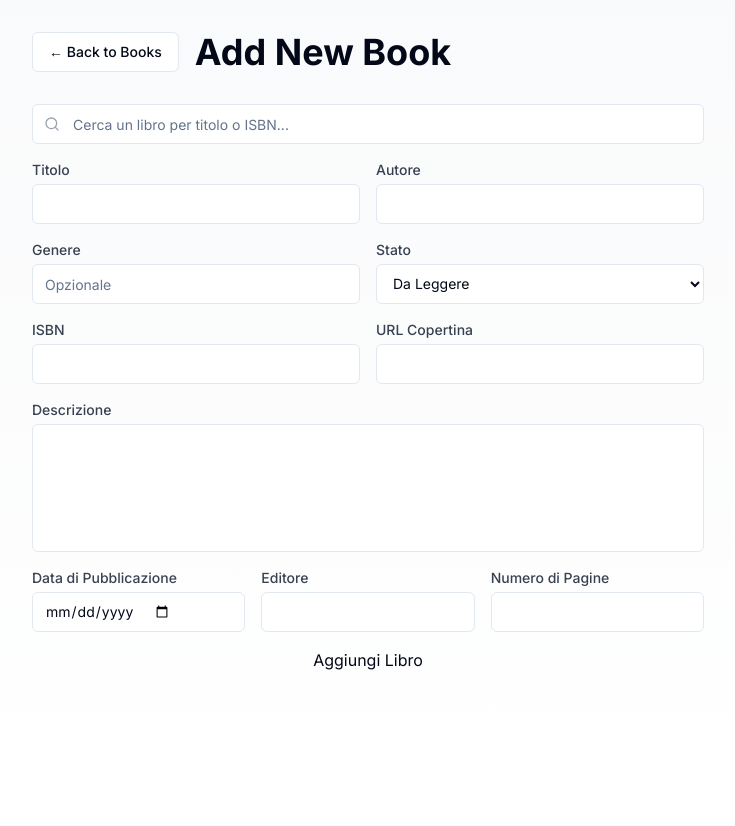
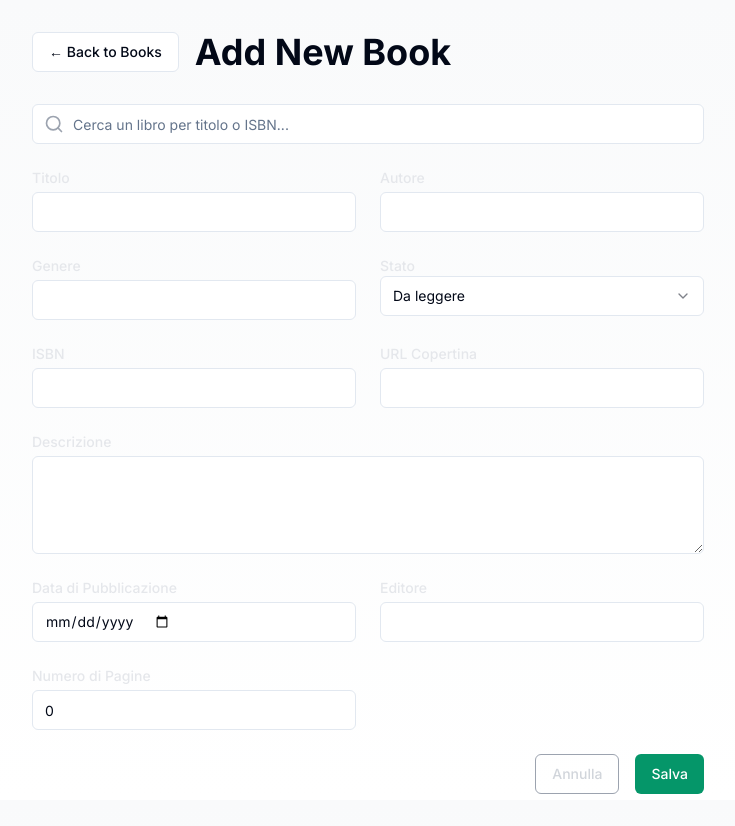
Before and after one commit to cosbort/bookShelf, a Next.js app: page /books/add in a window 1280 px wide. Shown: the whole page, without its empty margins (16-751 px from the left). Before the commit the page ends 800 px from the top, so only its background shows below. Built offline with nearby package versions, Linux system fonts and the light colour scheme.

Commit message:
feat: expand reading status options and improve book form UI
- Add new reading status options (Completed, Dropped)
- Improve SelectTrigger UI with better placeholder
- Update Italian translations for status labels

```diff
--- a/src/components/BookForm.tsx
+++ b/src/components/BookForm.tsx
@@ -3,18 +3,41 @@
 import * as React from "react";
 import { useState, useEffect, useRef, useCallback } from 'react';
 import { useBookSearch } from '@/hooks/useBookSearch';
+import { useOpenLibrarySearch } from '@/hooks/useOpenLibrarySearch';
+import { Book } from '@/types/book';
+import { ReadingStatus } from '@/types/book';
+import { SearchBookResult } from '@/types/search';
 import { useDebounce } from '@/hooks/useDebounce';
-import { useOpenLibrarySearch } from '@/hooks/useOpenLibrarySearch';
-import { Book, ReadingStatus, SearchBookResult } from '@/types/book';
-import { motion, AnimatePresence } from 'framer-motion';
 import { Search, Book as BookIcon, Loader2 } from 'lucide-react';
 import Image from 'next/image';
 import { formatDate } from '@/utils/dateFormat';
+import Link from 'next/link';
+import { Button } from "@/components/ui/button";
+import { Input } from "@/components/ui/input";
+import { Textarea } from "@/components/ui/textarea";
+import { Select, SelectContent, SelectItem, SelectTrigger, SelectValue } from "@/components/ui/select";
+import { motion, AnimatePresence } from 'framer-motion';
+import { toast } from 'sonner';
 
 interface BookFormProps {
   onSubmit: (book: Omit<Book, 'id'>) => void;
   initialBook?: Book;
 }
+
+const CoverPreview = ({ url }: { url: string }) => (
+  <div className="relative aspect-[2/3] w-48 overflow-hidden rounded-lg">
+    <Image
+      src={url}
+      alt="Copertina libro"
+      fill
+      className="object-cover"
+      onError={(e) => {
+        const target = e.target as HTMLImageElement;
+        target.src = "https://via.placeholder.com/300x450?text=No+Cover";
+      }}
+    />
+  </div>
+);
 
 export function BookForm({ onSubmit, initialBook }: BookFormProps) {
   const searchInputRef = React.useRef<HTMLInputElement>(null);
@@ -66,6 +89,16 @@ export function BookForm({ onSubmit, initialBook }: BookFormProps) {
 
     const search = async () => {
       try {
+        setError(null);
+        setIsLoading(true);
+        setSearchResults([]);
+
+        if (!debouncedSearchTerm.trim()) {
+          setIsDropdownOpen(false);
+          return;
+        }
+
+        console.log('Iniziando la ricerca per:', debouncedSearchTerm);
         const searchByTitle = apiInUse === 'google' ? googleSearchByTitle : openLibrarySearchByTitle;
         const searchByIsbn = apiInUse === 'google' ? googleSearchByIsbn : openLibrarySearchByIsbn;
 
@@ -85,28 +118,14 @@ export function BookForm({ onSubmit, initialBook }: BookFormProps) {
             setSearchResults(books);
           }
         }
-      } catch (error) {
-        if (!isCurrentSearch) return;
-
-        if (error instanceof Error) {
-          const errorMessage = error.message.toLowerCase();
-          if (error.message === 'Request cancelled') {
-            setError(null);
-            return;
-          }
-
-          // Se Google Books ha raggiunto il limite, passa a OpenLibrary una sola volta
-          if (apiInUse === 'google' &&
-              (errorMessage.includes('quota') ||
-               errorMessage.includes('rate_limit') ||
-               error.message.includes('429'))) {
-            setError('Passaggio a OpenLibrary come alternativa...');
-            setApiInUse('openlibrary');
-            return; // Non resettare i risultati qui
-          }
-
-          setError(error.message);
-        }
+      } catch (err) {
+        console.error('Errore durante la ricerca:', err);
+        setError(err instanceof Error ? err.message : 'Si è verificato un errore durante la ricerca.');
+        toast.error('Errore durante la ricerca', {
+          description: err instanceof Error ? err.message : 'Si è verificato un errore durante la ricerca.'
+        });
+      } finally {
+        setIsLoading(false);
       }
     };
 
@@ -150,261 +169,233 @@ export function BookForm({ onSubmit, initialBook }: BookFormProps) {
     onSubmit(formData);
   };
 
+  const handleInputChange = (e: React.ChangeEvent<HTMLInputElement>) => {
+    setFormData({ ...formData, [e.target.name]: e.target.value });
+  };
+
   return (
     <form onSubmit={handleSubmit} className="space-y-6">
-      <div className="space-y-4">
-        <div className="relative">
-          <div className="relative">
-            <Search className="absolute left-3 top-3 h-4 w-4 text-gray-400" />
-            <input
-              ref={searchInputRef}
-              type="text"
-              placeholder={searchDisabled ? "Ricerca temporaneamente non disponibile" : "Cerca un libro per titolo o ISBN..."}
-              value={searchTerm}
-              onChange={handleSearchInputChange}
-              disabled={searchDisabled}
-              className={`flex h-10 w-full rounded-md border border-input bg-background px-3 py-2 text-sm ring-offset-background file:border-0 file:bg-transparent file:text-sm file:font-medium placeholder:text-muted-foreground focus-visible:outline-none focus-visible:ring-2 focus-visible:ring-ring focus-visible:ring-offset-2 disabled:cursor-not-allowed disabled:opacity-50 pl-10 ${searchDisabled ? 'bg-gray-100' : ''}`}
-            />
-            {isLoading && (
-              <div className="absolute right-3 top-3">
-                <Loader2 className="h-4 w-4 animate-spin text-gray-400" />
-              </div>
-            )}
+      <div className="relative">
+        <Search className="absolute left-3 top-1/2 -translate-y-1/2 h-5 w-5 text-gray-400" />
+        <Input
+          ref={searchInputRef}
+          type="text"
+          placeholder="Cerca un libro per titolo o ISBN..."
+          value={searchTerm}
+          onChange={handleSearchInputChange}
+          className="pl-10"
+        />
+      </div>
+
+      {isDropdownOpen && searchResults.length > 0 && (
+        <div className="rounded-lg border bg-white/5 p-4 shadow-lg">
+          <div className="space-y-4">
+            {searchResults.map((book) => (
+              <button
+                key={book.isbn || book.title}
+                type="button"
+                className="flex w-full items-start gap-4 rounded-lg p-2 text-left transition-colors hover:bg-white/10"
+                onClick={() => handleSearchResultClick(book)}
+              >
+                {book.coverUrl && (
+                  <div className="relative h-24 w-16 flex-shrink-0 overflow-hidden rounded">
+                    <Image
+                      src={book.coverUrl}
+                      alt={book.title}
+                      fill
+                      className="object-cover"
+                      onError={(e) => {
+                        const target = e.target as HTMLImageElement;
+                        target.src = "https://via.placeholder.com/300x450?text=No+Cover";
+                      }}
+                    />
+                  </div>
+                )}
+                <div className="flex-1">
+                  <h3 className="font-medium text-white">{book.title}</h3>
+                  <p className="text-sm text-gray-400">{book.author}</p>
+                  {book.publisher && (
+                    <p className="mt-1 text-xs text-gray-500">
+                      {book.publisher}
+                      {book.publishedDate &&
+                        ` - ${new Date(book.publishedDate).getFullYear()}`}
+                    </p>
+                  )}
+                </div>
+              </button>
+            ))}
           </div>
+        </div>
+      )}
 
-          {(isDropdownOpen && searchTerm.trim()) && (
-            <div
-              className="absolute z-50 w-full mt-2 bg-white rounded-lg shadow-lg border border-gray-200 max-h-96 overflow-auto"
-              onMouseDown={(e) => {
-                // Previene la chiusura del dropdown quando si clicca su di esso
-                e.preventDefault();
-              }}
-            >
-              {isLoading ? (
-                <div className="flex items-center justify-center p-4">
-                  <Loader2 className="h-6 w-6 animate-spin text-primary" />
-                </div>
-              ) : errorState ? (
-                <div className="p-4 text-sm text-red-500">{errorState}</div>
-              ) : searchResults.length > 0 ? (
-                searchResults.map((book, index) => (
-                  <button
-                    key={book.isbn || index}
-                    type="button"
-                    onClick={() => handleSearchResultClick(book)}
-                    className="w-full p-4 hover:bg-gray-50 flex gap-4 items-start border-b last:border-b-0 text-left"
-                  >
-                    {book.coverUrl ? (
-                      <Image
-                        src={book.coverUrl}
-                        alt={`Copertina di ${book.title}`}
-                        width={64}
-                        height={96}
-                        className="rounded shadow-sm"
-                        onError={(e) => {
-                          const target = e.target as HTMLImageElement;
-                          target.src = 'https://via.placeholder.com/160x240?text=No+Cover';
-                          target.classList.add('opacity-50');
-                        }}
-                      />
-                    ) : (
-                      <div className="w-16 h-24 bg-gray-100 rounded flex items-center justify-center shadow-sm">
-                        <BookIcon className="w-8 h-8 text-gray-400" />
-                      </div>
-                    )}
-                    <div className="flex-1 text-left">
-                      <div className="font-medium">{book.title}</div>
-                      <div className="text-sm text-gray-600">{book.author}</div>
-                      {book.publishedDate && (
-                        <div className="text-xs text-gray-500">
-                          {book.publishedDate}
-                        </div>
-                      )}
-                    </div>
-                  </button>
-                ))
-              ) : searchTerm.trim() ? (
-                <div className="p-4 text-sm text-gray-500">
-                  Nessun risultato trovato
-                </div>
-              ) : null}
-            </div>
-          )}
-        </div>
-
-        <div className="grid grid-cols-1 md:grid-cols-2 gap-4">
-          <div>
-            <label htmlFor="title" className="block text-sm font-medium text-gray-700">
-              Titolo
-            </label>
-            <input
-              id="title"
-              name="title"
-              type="text"
-              value={formData.title}
-              onChange={e => setFormData({ ...formData, title: e.target.value })}
-              className="mt-1 flex h-10 w-full rounded-md border border-input bg-background px-3 py-2 text-sm ring-offset-background file:border-0 file:bg-transparent file:text-sm file:font-medium placeholder:text-muted-foreground focus-visible:outline-none focus-visible:ring-2 focus-visible:ring-ring focus-visible:ring-offset-2 disabled:cursor-not-allowed disabled:opacity-50"
-              required
-            />
-          </div>
-
-          <div>
-            <label htmlFor="author" className="block text-sm font-medium text-gray-700">
-              Autore
-            </label>
-            <input
-              id="author"
-              name="author"
-              type="text"
-              value={formData.author}
-              onChange={e => setFormData({ ...formData, author: e.target.value })}
-              className="mt-1 flex h-10 w-full rounded-md border border-input bg-background px-3 py-2 text-sm ring-offset-background file:border-0 file:bg-transparent file:text-sm file:font-medium placeholder:text-muted-foreground focus-visible:outline-none focus-visible:ring-2 focus-visible:ring-ring focus-visible:ring-offset-2 disabled:cursor-not-allowed disabled:opacity-50"
-              required
-            />
-          </div>
-
-          <div>
-            <label htmlFor="genre" className="block text-sm font-medium text-gray-700">
-              Genere
-            </label>
-            <input
-              id="genre"
-              name="genre"
-              type="text"
-              value={formData.genre || ''}
-              onChange={e => setFormData({ ...formData, genre: e.target.value })}
-              className="mt-1 flex h-10 w-full rounded-md border border-input bg-background px-3 py-2 text-sm ring-offset-background file:border-0 file:bg-transparent file:text-sm file:font-medium placeholder:text-muted-foreground focus-visible:outline-none focus-visible:ring-2 focus-visible:ring-ring focus-visible:ring-offset-2 disabled:cursor-not-allowed disabled:opacity-50"
-              placeholder="Opzionale"
-            />
-          </div>
-
-          <div>
-            <label htmlFor="status" className="block text-sm font-medium text-gray-700">
-              Stato
-            </label>
-            <select
-              id="status"
-              name="status"
-              value={formData.status}
-              onChange={e => setFormData({ ...formData, status: e.target.value as ReadingStatus })}
-              className="mt-1 flex h-10 w-full rounded-md border border-input bg-background px-3 py-2 text-sm ring-offset-background file:border-0 file:bg-transparent file:text-sm file:font-medium placeholder:text-muted-foreground focus-visible:outline-none focus-visible:ring-2 focus-visible:ring-ring focus-visible:ring-offset-2 disabled:cursor-not-allowed disabled:opacity-50"
-            >
-              <option value="To Read">Da Leggere</option>
-              <option value="Reading">In Lettura</option>
-              <option value="Read">Letto</option>
-            </select>
-          </div>
-
-          <div>
-            <label htmlFor="isbn" className="block text-sm font-medium text-gray-700">
-              ISBN
-            </label>
-            <input
-              id="isbn"
-              name="isbn"
-              type="text"
-              value={formData.isbn}
-              onChange={e => setFormData({ ...formData, isbn: e.target.value })}
-              className="mt-1 flex h-10 w-full rounded-md border border-input bg-background px-3 py-2 text-sm ring-offset-background file:border-0 file:bg-transparent file:text-sm file:font-medium placeholder:text-muted-foreground focus-visible:outline-none focus-visible:ring-2 focus-visible:ring-ring focus-visible:ring-offset-2 disabled:cursor-not-allowed disabled:opacity-50"
-            />
-          </div>
-
-          <div>
-            <label htmlFor="coverUrl" className="block text-sm font-medium text-gray-700">
-              URL Copertina
-            </label>
-            <input
-              id="coverUrl"
-              name="coverUrl"
-              type="text"
-              value={formData.coverUrl}
-              onChange={e => setFormData({ ...formData, coverUrl: e.target.value })}
-              className="mt-1 flex h-10 w-full rounded-md border border-input bg-background px-3 py-2 text-sm ring-offset-background file:border-0 file:bg-transparent file:text-sm file:font-medium placeholder:text-muted-foreground focus-visible:outline-none focus-visible:ring-2 focus-visible:ring-ring focus-visible:ring-offset-2 disabled:cursor-not-allowed disabled:opacity-50"
-            />
-          </div>
+      <div className="grid gap-6 md:grid-cols-2">
+        <div>
+          <label className="block text-sm font-medium text-gray-200">
+            Titolo
+          </label>
+          <Input
+            type="text"
+            name="title"
+            value={formData.title}
+            onChange={handleInputChange}
+            required
+            className="mt-1"
+          />
         </div>
 
         <div>
-          <label htmlFor="description" className="block text-sm font-medium text-gray-700">
-            Descrizione
+          <label className="block text-sm font-medium text-gray-200">
+            Autore
           </label>
-          <textarea
-            id="description"
-            name="description"
-            value={formData.description}
-            onChange={e => setFormData({ ...formData, description: e.target.value })}
-            className="mt-1 flex h-32 w-full rounded-md border border-input bg-background px-3 py-2 text-sm ring-offset-background file:border-0 file:bg-transparent file:text-sm file:font-medium placeholder:text-muted-foreground focus-visible:outline-none focus-visible:ring-2 focus-visible:ring-ring focus-visible:ring-offset-2 disabled:cursor-not-allowed disabled:opacity-50 resize-none"
+          <Input
+            type="text"
+            name="author"
+            value={formData.author}
+            onChange={handleInputChange}
+            required
+            className="mt-1"
           />
         </div>
 
-        <div className="grid grid-cols-1 md:grid-cols-3 gap-4">
-          <div>
-            <label htmlFor="publishedDate" className="block text-sm font-medium text-gray-700">
-              Data di Pubblicazione
-            </label>
-            <input
-              id="publishedDate"
-              name="publishedDate"
-              type="date"
-              value={formData.publishedDate}
-              onChange={e => setFormData({ ...formData, publishedDate: e.target.value })}
-              className="mt-1 flex h-10 w-full rounded-md border border-input bg-background px-3 py-2 text-sm ring-offset-background file:border-0 file:bg-transparent file:text-sm file:font-medium placeholder:text-muted-foreground focus-visible:outline-none focus-visible:ring-2 focus-visible:ring-ring focus-visible:ring-offset-2 disabled:cursor-not-allowed disabled:opacity-50"
-            />
-          </div>
-
-          <div>
-            <label htmlFor="publisher" className="block text-sm font-medium text-gray-700">
-              Editore
-            </label>
-            <input
-              id="publisher"
-              name="publisher"
-              type="text"
-              value={formData.publisher}
-              onChange={e => setFormData({ ...formData, publisher: e.target.value })}
-              className="mt-1 flex h-10 w-full rounded-md border border-input bg-background px-3 py-2 text-sm ring-offset-background file:border-0 file:bg-transparent file:text-sm file:font-medium placeholder:text-muted-foreground focus-visible:outline-none focus-visible:ring-2 focus-visible:ring-ring focus-visible:ring-offset-2 disabled:cursor-not-allowed disabled:opacity-50"
-            />
-          </div>
-
-          <div>
-            <label htmlFor="pageCount" className="block text-sm font-medium text-gray-700">
-              Numero di Pagine
-            </label>
-            <input
-              id="pageCount"
-              name="pageCount"
-              type="number"
-              value={formData.pageCount || ''}
-              onChange={e => setFormData({ ...formData, pageCount: parseInt(e.target.value) || 0 })}
-              className="mt-1 flex h-10 w-full rounded-md border border-input bg-background px-3 py-2 text-sm ring-offset-background file:border-0 file:bg-transparent file:text-sm file:font-medium placeholder:text-muted-foreground focus-visible:outline-none focus-visible:ring-2 focus-visible:ring-ring focus-visible:ring-offset-2 disabled:cursor-not-allowed disabled:opacity-50"
-            />
-          </div>
+        <div>
+          <label className="block text-sm font-medium text-gray-200">
+            Genere
+          </label>
+          <Input
+            type="text"
+            name="genre"
+            value={formData.genre}
+            onChange={handleInputChange}
+            className="mt-1"
+          />
         </div>
 
-        {/* Preview della copertina del libro selezionato */}
+        <div>
+          <label className="block text-sm font-medium text-gray-200">
+            Stato
+          </label>
+          <Select
+            value={formData.status}
+            onValueChange={(value) => handleInputChange({ target: { name: "status", value } } as React.ChangeEvent<HTMLInputElement>)}
+          >
+            <SelectTrigger>
+              <SelectValue placeholder="Seleziona lo stato" />
+            </SelectTrigger>
+            <SelectContent>
+              <SelectItem value="To Read">Da leggere</SelectItem>
+              <SelectItem value="Reading">In lettura</SelectItem>
+              <SelectItem value="Read">Letto</SelectItem>
+              <SelectItem value="Completed">Completato</SelectItem>
+              <SelectItem value="Dropped">Abbandonato</SelectItem>
+            </SelectContent>
+          </Select>
+        </div>
+
+        <div>
+          <label className="block text-sm font-medium text-gray-200">
+            ISBN
+          </label>
+          <Input
+            type="text"
+            name="isbn"
+            value={formData.isbn}
+            onChange={handleInputChange}
+            className="mt-1"
+          />
+        </div>
+
+        <div>
+          <label className="block text-sm font-medium text-gray-200">
+            URL Copertina
+          </label>
+          <Input
+            type="url"
+            name="coverUrl"
+            value={formData.coverUrl}
+            onChange={handleInputChange}
+            className="mt-1"
+          />
+        </div>
+
+        <div className="md:col-span-2">
+          <label className="block text-sm font-medium text-gray-200">
+            Descrizione
+          </label>
+          <Textarea
+            name="description"
+            value={formData.description}
+            onChange={handleInputChange}
+            className="mt-1"
+            rows={4}
+          />
+        </div>
+
+        <div>
+          <label className="block text-sm font-medium text-gray-200">
+            Data di Pubblicazione
+          </label>
+          <Input
+            type="date"
+            name="publishedDate"
+            value={formData.publishedDate}
+            onChange={handleInputChange}
+            className="mt-1"
+          />
+        </div>
+
+        <div>
+          <label className="block text-sm font-medium text-gray-200">
+            Editore
+          </label>
+          <Input
+            type="text"
+            name="publisher"
+            value={formData.publisher}
+            onChange={handleInputChange}
+            className="mt-1"
+          />
+        </div>
+
+        <div>
+          <label className="block text-sm font-medium text-gray-200">
+            Numero di Pagine
+          </label>
+          <Input
+            type="number"
+            name="pageCount"
+            value={formData.pageCount}
+            onChange={handleInputChange}
+            min="0"
+            className="mt-1"
+          />
+        </div>
+
         {formData.coverUrl && (
-          <div className="mt-4">
-            <p className="text-sm font-medium text-gray-700 mb-2">Copertina</p>
-            <div className="relative w-32 h-48 bg-gray-50 rounded-lg overflow-hidden">
-              <Image
-                src={formData.coverUrl}
-                alt={formData.title}
-                width={64}
-                height={96}
-                className="rounded shadow-sm"
-                onError={(e) => {
-                  const target = e.target as HTMLImageElement;
-                  target.src = 'https://via.placeholder.com/320x480?text=No+Cover';
-                  target.classList.add('opacity-50');
-                }}
-              />
-            </div>
+          <div className="md:col-span-2">
+            <label className="block text-sm font-medium text-gray-200 mb-2">
+              Anteprima Copertina
+            </label>
+            <CoverPreview url={formData.coverUrl} />
           </div>
         )}
+      </div>
 
-        <button type="submit" className="w-full">
-          {initialBook ? 'Aggiorna Libro' : 'Aggiungi Libro'}
-        </button>
+      <div className="flex justify-end space-x-4">
+        <Link href="/books">
+          <Button
+            variant="outline"
+            type="button"
+            className="bg-transparent border-gray-400 text-gray-300 hover:bg-gray-700 hover:text-white transition-colors"
+          >
+            Annulla
+          </Button>
+        </Link>
+        <Button
+          type="submit"
+          className="bg-emerald-600 text-white hover:bg-emerald-700 transition-colors"
+        >
+          Salva
+        </Button>
       </div>
     </form>
   );
--- a/src/types/book.ts
+++ b/src/types/book.ts
@@ -1,4 +1,4 @@
-export type ReadingStatus = 'To Read' | 'Reading' | 'Read';
+export type ReadingStatus = 'To Read' | 'Reading' | 'Read' | 'Completed' | 'Dropped';
 
 export interface Book {
   id: string;
```
